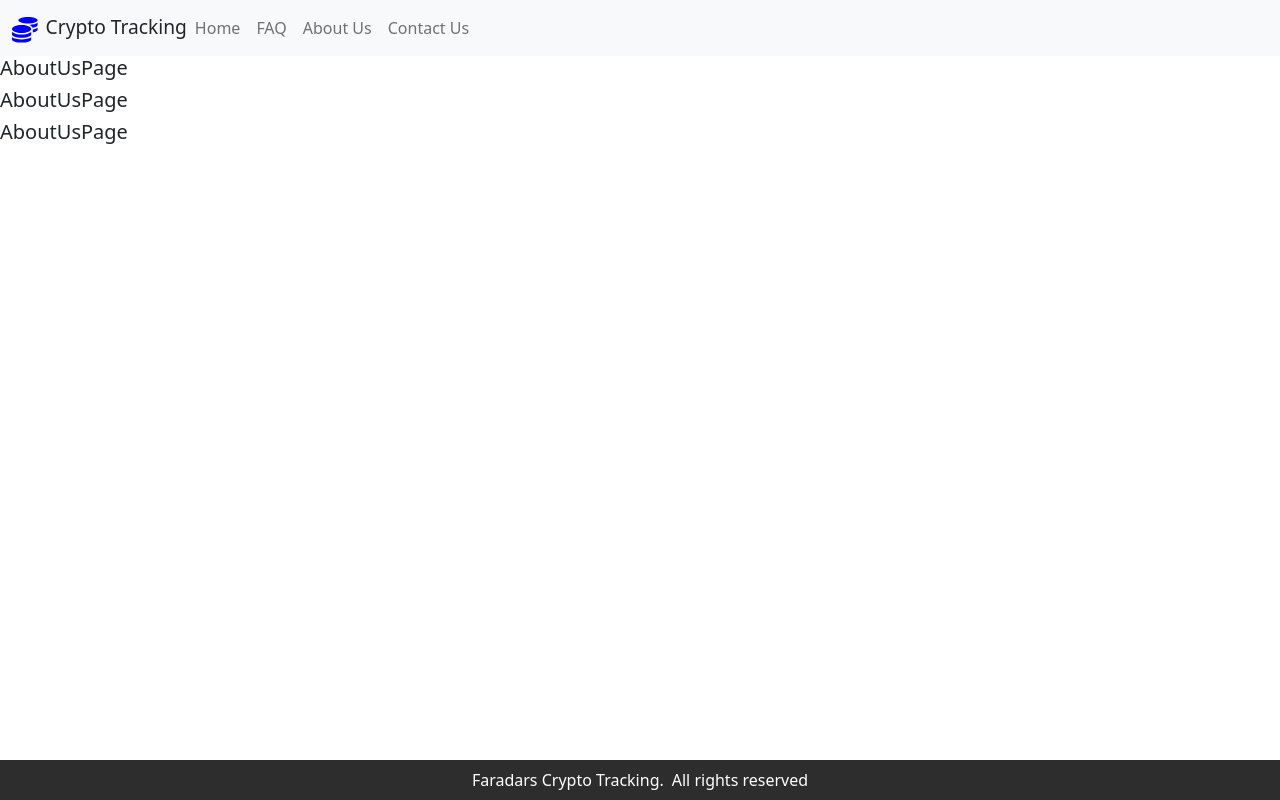
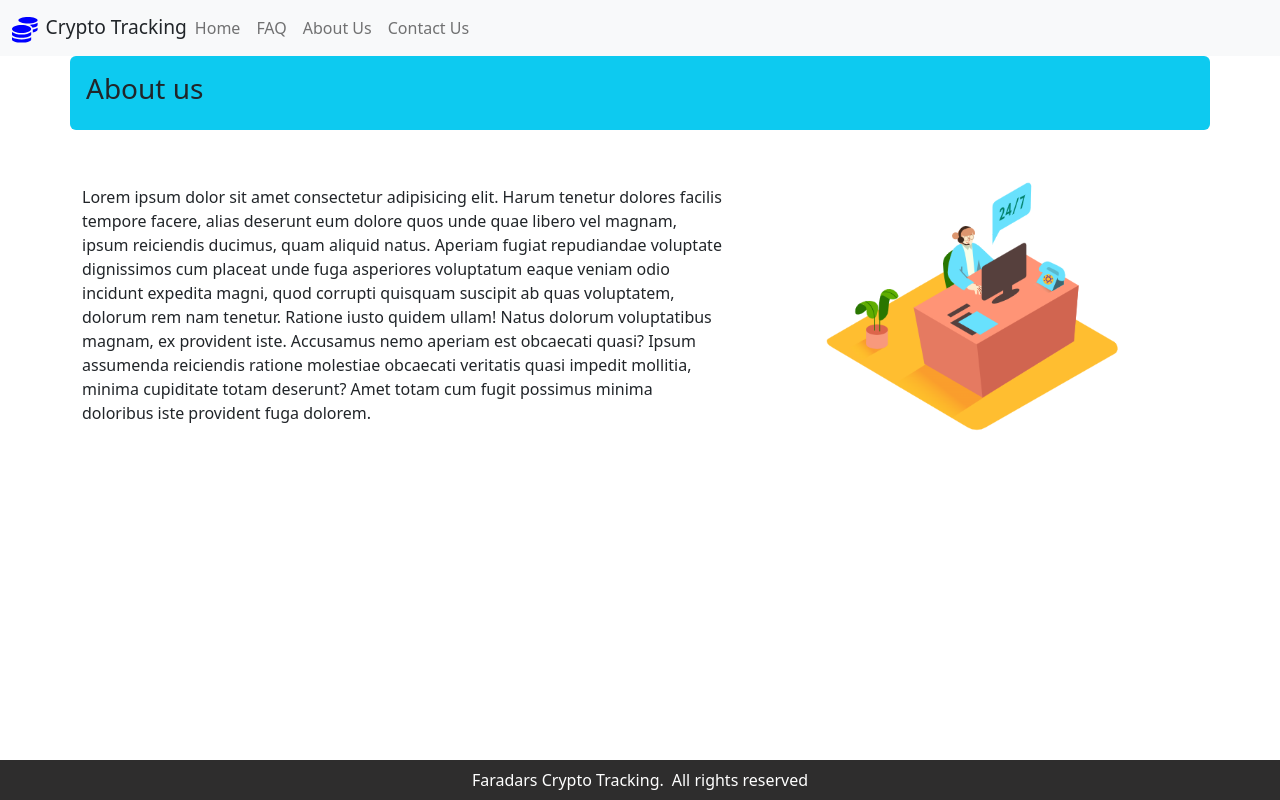
Before and after one commit to FaradarsTestGithub/faradars-crypto-tracking, a React (Create React App) app: page /about-us in a window 1280 px wide. Built offline with nearby package versions, Linux system fonts and the light colour scheme.

Commit message:
About page implemented

```diff
--- a/src/index.css
+++ b/src/index.css
@@ -14,3 +14,8 @@ body {
   /* footer height = 40px */
   min-height: calc(100vh - 56px - 40px);
 }
+
+.about-img {
+  width: 350px;
+  height: 350px;
+}
--- a/src/pages/AboutUs.page.jsx
+++ b/src/pages/AboutUs.page.jsx
@@ -1,13 +1,30 @@
-import React from 'react';
+import React from "react";
+import aboutImg from "../assets/images/about.png";
 
 const AboutUsPage = () => {
-    return (
-        <div>
-            <h5>AboutUsPage</h5>
-            <h5>AboutUsPage</h5>
-            <h5>AboutUsPage</h5>
+  return (
+    <div className="container">
+      <div className="row">
+        <div className="col-12 bg-info p-3 rounded">
+          <h3>About us</h3>
         </div>
-    );
+      </div>
+      <div className="row align-items-center">
+        <div className="col-md-7">
+          Lorem ipsum dolor sit amet consectetur adipisicing elit. Harum tenetur dolores facilis tempore facere, alias
+          deserunt eum dolore quos unde quae libero vel magnam, ipsum reiciendis ducimus, quam aliquid natus. Aperiam
+          fugiat repudiandae voluptate dignissimos cum placeat unde fuga asperiores voluptatum eaque veniam odio
+          incidunt expedita magni, quod corrupti quisquam suscipit ab quas voluptatem, dolorum rem nam tenetur. Ratione
+          iusto quidem ullam! Natus dolorum voluptatibus magnam, ex provident iste. Accusamus nemo aperiam est obcaecati
+          quasi? Ipsum assumenda reiciendis ratione molestiae obcaecati veritatis quasi impedit mollitia, minima
+          cupiditate totam deserunt? Amet totam cum fugit possimus minima doloribus iste provident fuga dolorem.
+        </div>
+        <div className="col-md-5 text-center">
+          <img src={aboutImg} alt="about" className="img-fluid about-img" />
+        </div>
+      </div>
+    </div>
+  );
 };
 
 export default AboutUsPage;
```
Also changed, not shown: src/assets/images/about.png (added).
